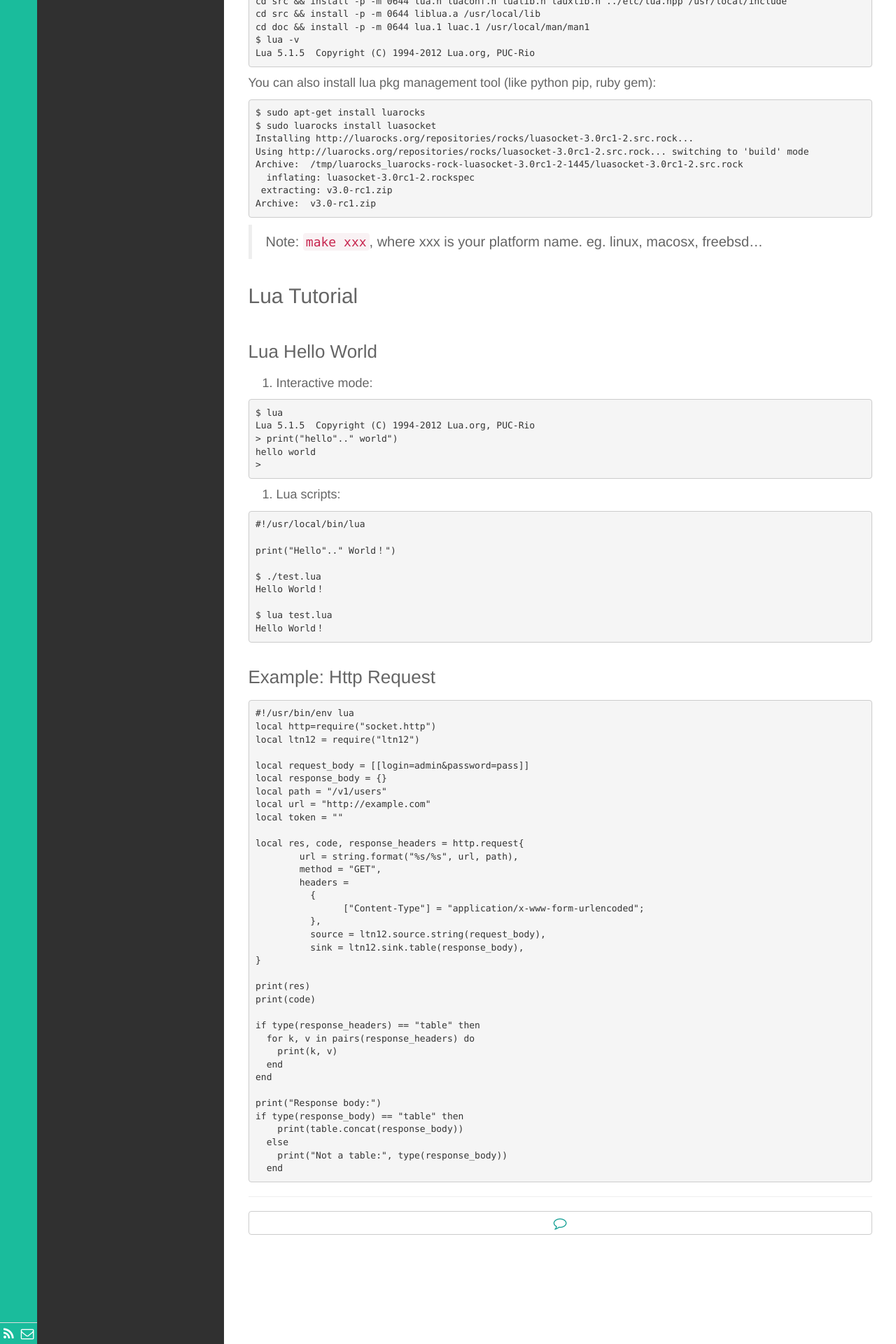
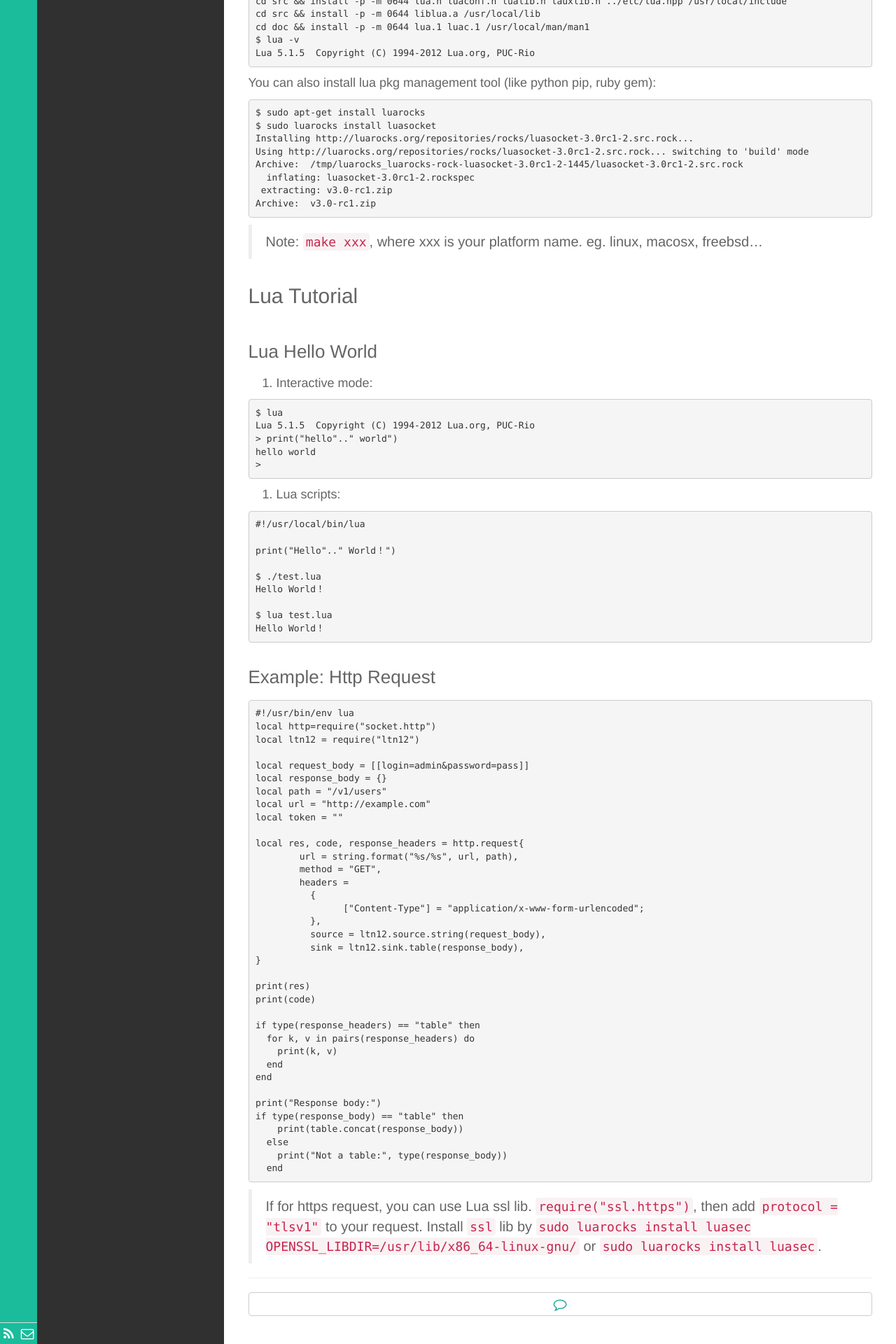
Before and after one commit to wenchma/wenchma.github.io, a Jekyll site: the page built from _posts/tech/2016-07-22-lua-tutorial.md, in a window 1280 px wide. Shown: the part 747-2667 px from the top of the page at 70% size. Built offline with Jekyll 4.4.1, drawn with Linux system fonts in a browser that asks for light colours; nearby versions of some CDN libraries; library files that are not in the unit come from our copies.

Commit message:
lua tutorial amend

````diff
--- a/_posts/tech/2016-07-22-lua-tutorial.md
+++ b/_posts/tech/2016-07-22-lua-tutorial.md
@@ -121,3 +121,6 @@ if type(response_body) == "table" then
     print("Not a table:", type(response_body))
   end
 ```
+
+> If for https request, you can use Lua ssl lib. `require("ssl.https")`, then add `protocol = "tlsv1"` to your request.
+  Install `ssl` lib by `sudo luarocks install luasec OPENSSL_LIBDIR=/usr/lib/x86_64-linux-gnu/` or `sudo luarocks install luasec`.
````
